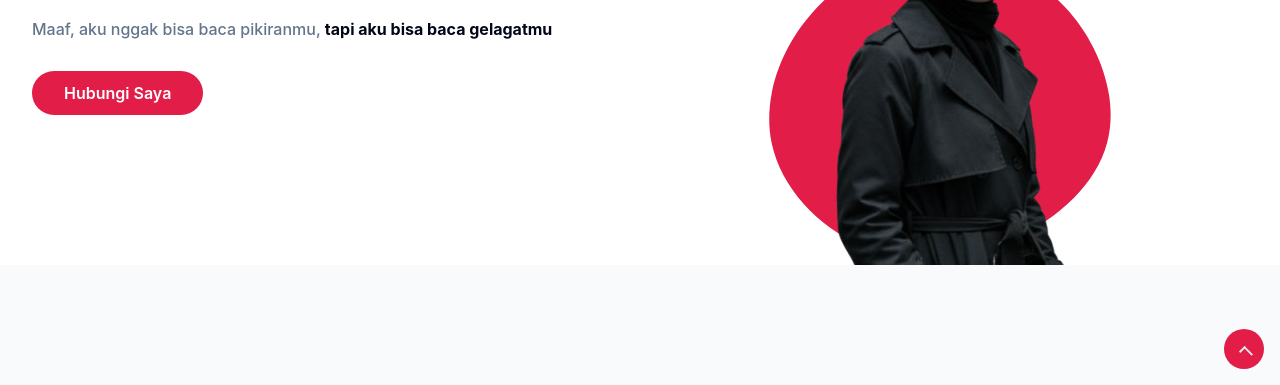
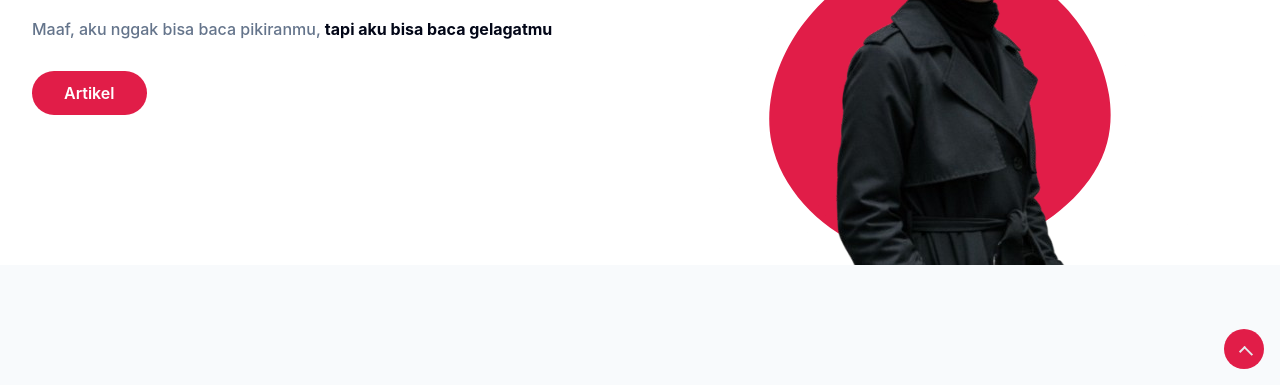
Before and after one commit to adindaputrimaharani99/dainda, a website: page index.html in a window 1280 px wide. Shown: the part 415-800 px from the top of the page. Drawn offline with Linux system fonts and the light colour scheme.

Commit message:
Upload ulang portofolio

```diff
--- a/index.html
+++ b/index.html
@@ -91,7 +91,7 @@
 
                     <p class="font-medium text-secondary mb-10 dark:text-white">Maaf, aku nggak bisa baca pikiranmu,  <span class="text-dark font-bold dark:text-white"> tapi aku bisa baca gelagatmu</span></p>
 
-                    <a href="#contact" class="text-base font-semibold text-white bg-primary py-3 px-8 rounded-full hover:shadow-lg hover:opacity-80 transision duration-300 ease-in-out">Hubungi Saya</a>
+                    <a href="https://likeapencil.my.id/author/AdindaPutriM" class="text-base font-semibold text-white bg-primary py-3 px-8 rounded-full hover:shadow-lg hover:opacity-80 transision duration-300 ease-in-out">Artikel</a>
 
                 </div>
 
```
